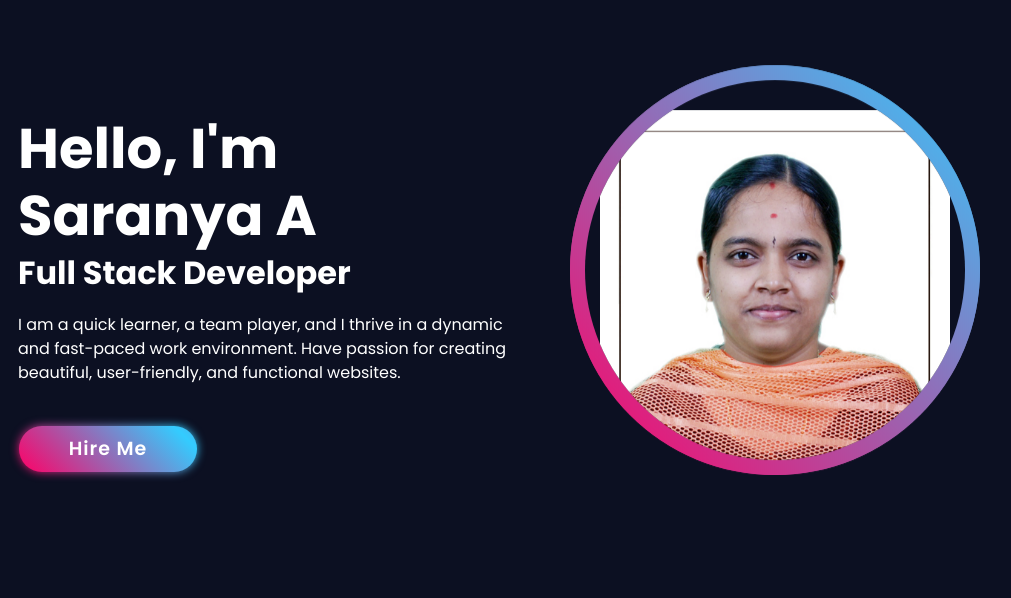
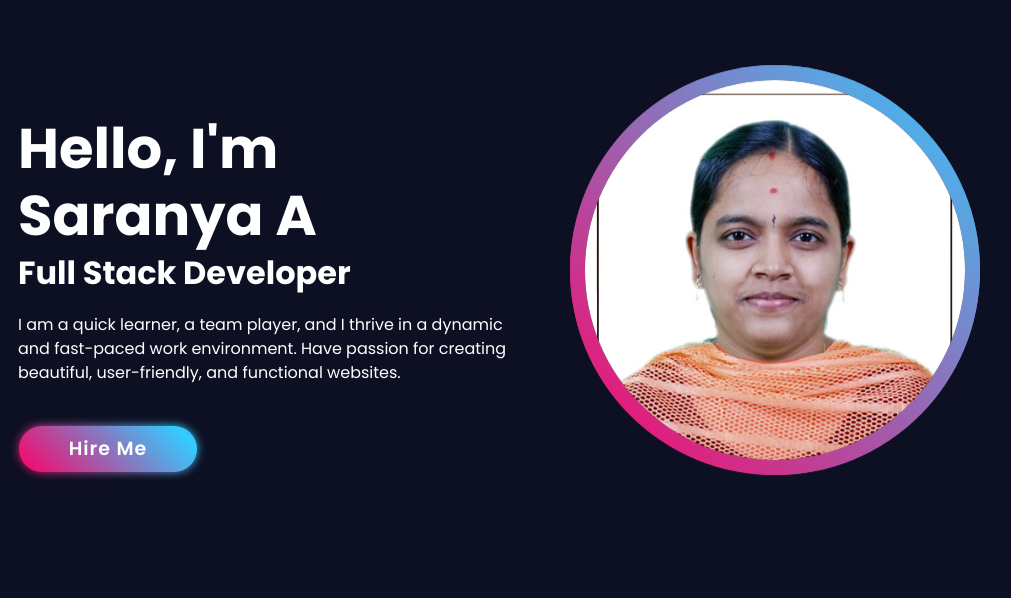
Before and after one commit to SARANYA251096/New-Portfolio, a plain HTML site: page index.html in a window 1280 px wide. Shown: the part 141-739 px from the top of the page, 172-1183 px from the left. Drawn offline with nearby package versions, Linux system fonts and the light colour scheme.

Commit message:
Update style.css

```diff
--- a/css/style.css
+++ b/css/style.css
@@ -271,11 +271,12 @@ body{
 
 .image img{
     position: relative;
-    top: 30px;
+    top: 10px;
     left: 50%;
     transform: translateX(-50%);
-    max-width: 350px;
+    max-width: 400px;
     object-fit: cover;
+    margin-top:-20px;
 }
 
 /* About */
```
